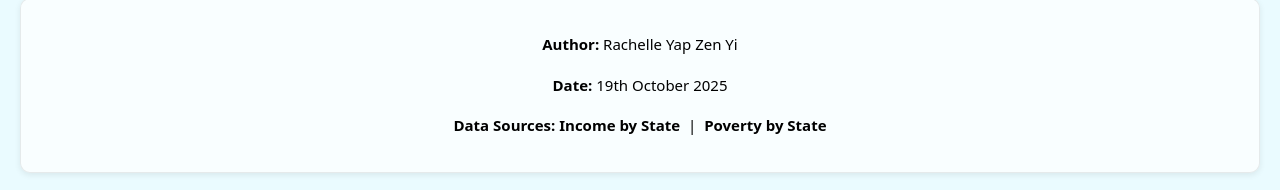
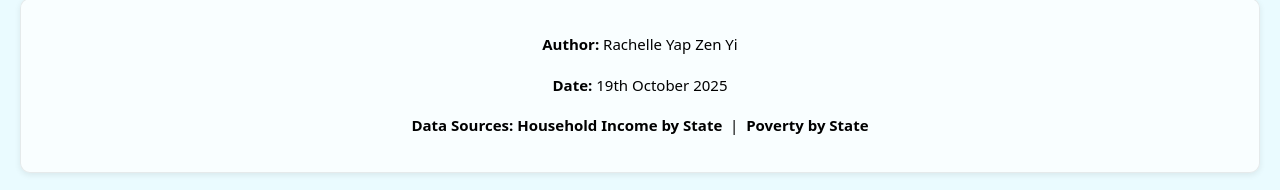
Before and after one commit to RachelleYap/FIT3179_DV2, a plain HTML site: page index.html in a window 1280 px wide. Shown: the part 2321-2511 px from the top of the page. Drawn offline with Linux system fonts and the light colour scheme; a script that the page names is missing.

Commit message:
Update footer link text for clarity

```diff
--- a/index.html
+++ b/index.html
@@ -148,7 +148,7 @@ h3 { text-align: center; font-family: 'Times New Roman', serif; font-size: 22px;
   <p><strong>Author:</strong> Rachelle Yap Zen Yi</p>
   <p><strong>Date:</strong> 19th October 2025</p>
   <p><strong>Data Sources:</strong>
-    <a href="https://data.gov.my/data-catalogue/hh_income_state" target="_blank" rel="noopener noreferrer">Income by State</a>
+    <a href="https://data.gov.my/data-catalogue/hh_income_state" target="_blank" rel="noopener noreferrer">Household Income by State</a>
     &nbsp;|&nbsp;
     <a href="https://open.dosm.gov.my/data-catalogue/hh_poverty_state" target="_blank" rel="noopener noreferrer">Poverty by State</a>
   </p>
```
